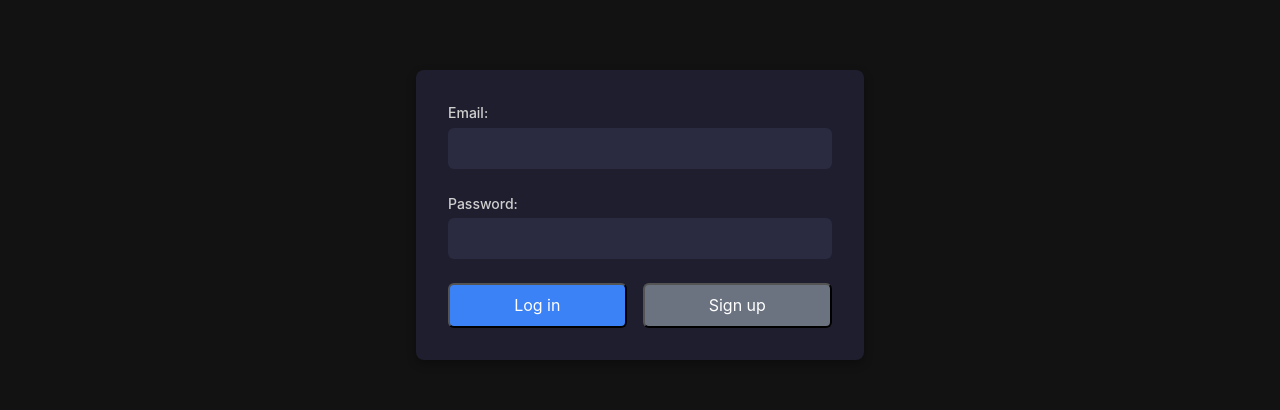
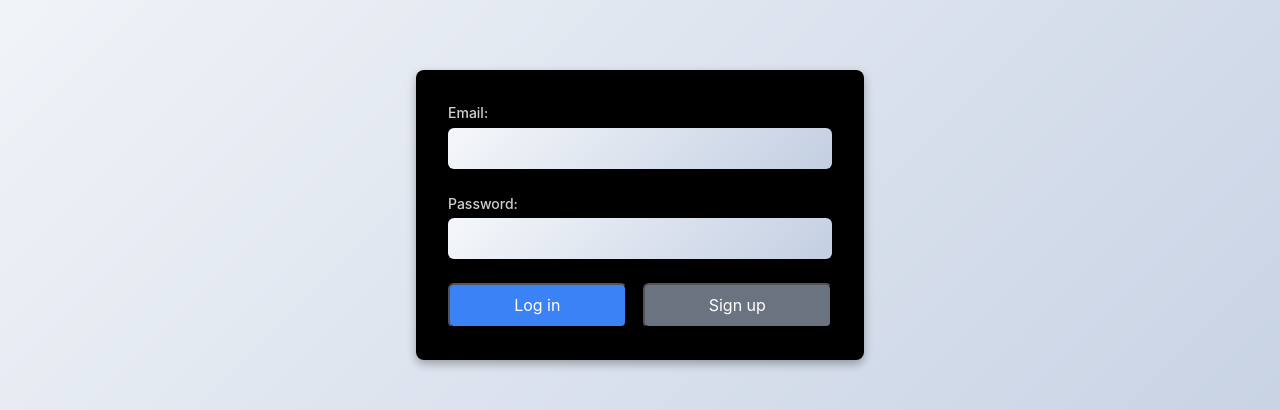
Before and after one commit to yuon7/meal, a Next.js app: page /login in a window 1280 px wide. Shown: the part 245-655 px from the top of the page. Built offline with nearby package versions, Linux system fonts and the light colour scheme; no server answers.

Commit message:
feat: change login css

```diff
--- a/src/app/login/page.module.css
+++ b/src/app/login/page.module.css
@@ -3,70 +3,70 @@
   display: flex;
   align-items: center;
   justify-content: center;
-  background-color: #121212; /* 暗い背景 */
+  background: linear-gradient(135deg, #f5f7fa, #c3cfe2);
 }
 
 .card {
-  max-width: 28rem; /* max-w-md */
+  max-width: 28rem;
   width: 100%;
-  padding: 2rem; /* p-8 */
-  background-color: #1e1e2f; /* 少し明るいカード背景 */
-  border-radius: 0.5rem; /* rounded-lg */
-  box-shadow: 0px 4px 10px rgba(0, 0, 0, 0.3); /* 柔らかいシャドウ */
+  padding: 2rem;
+  background-color: #000;
+  border-radius: 0.5rem;
+  box-shadow: 0px 4px 10px rgba(0, 0, 0, 0.3);
 }
 
 .form {
   display: grid;
-  gap: 1.5rem; /* space-y-6 */
+  gap: 1.5rem;
 }
 
 .label {
   display: block;
-  font-size: 0.875rem; /* text-sm */
-  font-weight: 500; /* font-medium */
-  color: #cfcfcf; /* 明るめのグレー */
+  font-size: 0.875rem;
+  font-weight: 500;
+  color: #cfcfcf;
 }
 
 .input {
-  margin-top: 0.25rem; /* mt-1 */
+  margin-top: 0.25rem;
   display: block;
   width: 100%;
-  border-radius: 0.375rem; /* rounded-md */
-  border: none; /* 枠線をなくす */
-  background-color: #2a2a40; /* 暗い入力背景 */
-  padding: 0.5rem 0.75rem; /* px-3 py-2 */
-  color: #ffffff; /* 白文字 */
+  border-radius: 0.375rem;
+  border: none;
+  background: linear-gradient(135deg, #f5f7fa, #c3cfe2);
+  padding: 0.5rem 0.75rem;
+  color: #000;
 }
 
 .input::placeholder {
-  color: #a3a3a3; /* プレースホルダーの薄いグレー */
+  color: #a3a3a3;
 }
 
 .buttonGroup {
   display: flex;
-  gap: 1rem; /* space-x-4 */
+  gap: 1rem;
 }
 
 .button {
-  flex-grow: 1; /* flex-1 */
-  padding: 0.5rem 1rem; /* px-4 py-2 */
-  border-radius: 0.375rem; /* rounded-md */
+  flex-grow: 1;
+  padding: 0.5rem 1rem;
+  border-radius: 0.375rem;
 }
 
 .loginButton {
-  background-color: #3b82f6; /* 青系のボタン背景 */
+  background-color: #3b82f6;
   color: white;
 }
 
 .loginButton:hover {
-  background-color: #2563eb; /* 少し濃い青でホバー効果 */
+  background-color: #2563eb;
 }
 
 .signupButton {
-  background-color: #6b7280; /* グレー系のボタン背景 */
+  background-color: #6b7280;
   color: white;
 }
 
 .signupButton:hover {
-  background-color: #4b5563; /* 濃いグレーでホバー効果 */
+  background-color: #4b5563;
 }
```
Also changed, not shown: src/app/auth/confirmSignup/page.module.css (renamed from src/app/auth/confirm-signup/page.module.css), src/app/auth/confirmSignup/page.tsx (renamed from src/app/auth/confirm-signup/page.tsx).
